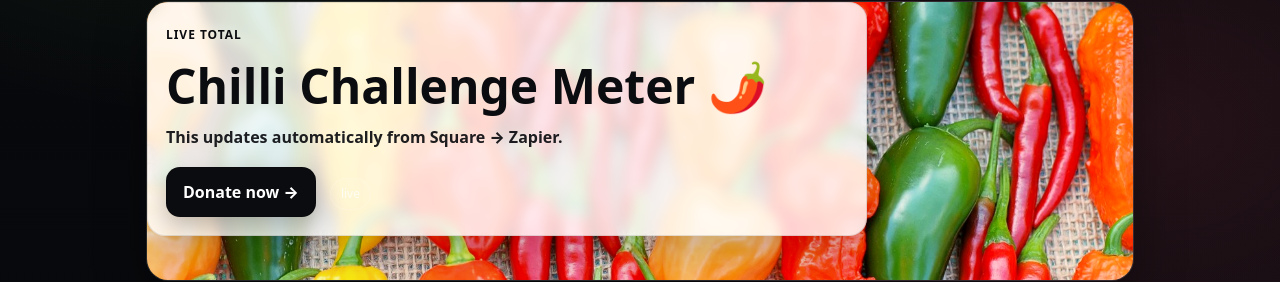
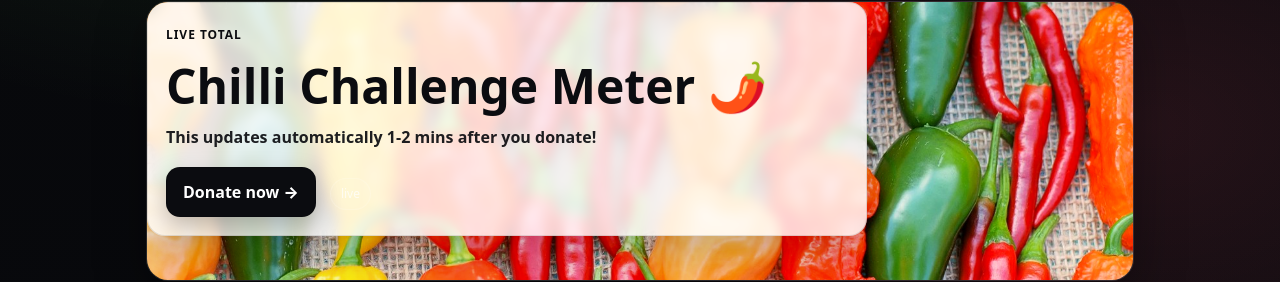
Before and after one commit to AIYER101/fundraiser-site, a plain HTML site: page total.html in a window 1280 px wide. Shown: the part 96-378 px from the top of the page. Drawn offline with Linux system fonts and the light colour scheme.

Commit message:
Update total.html

```diff
--- a/total.html
+++ b/total.html
@@ -27,7 +27,7 @@
     <div class="hero-content">
       <div class="kicker">Live Total</div>
       <div class="h1">Chilli Challenge Meter 🌶️</div>
-      <p class="lede">This updates automatically from Square → Zapier.</p>
+      <p class="lede">This updates automatically 1-2 mins after you donate!</p>
       <a class="btn" href="donate.html">Donate now →</a>
       <span class="badge" id="status" style="margin-left:10px">loading…</span>
     </div>
```
